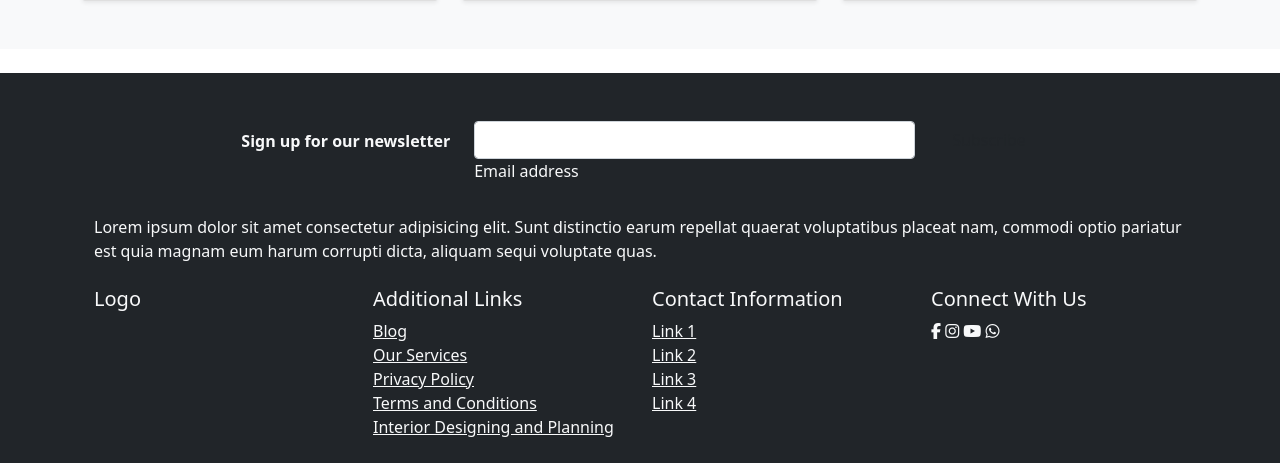
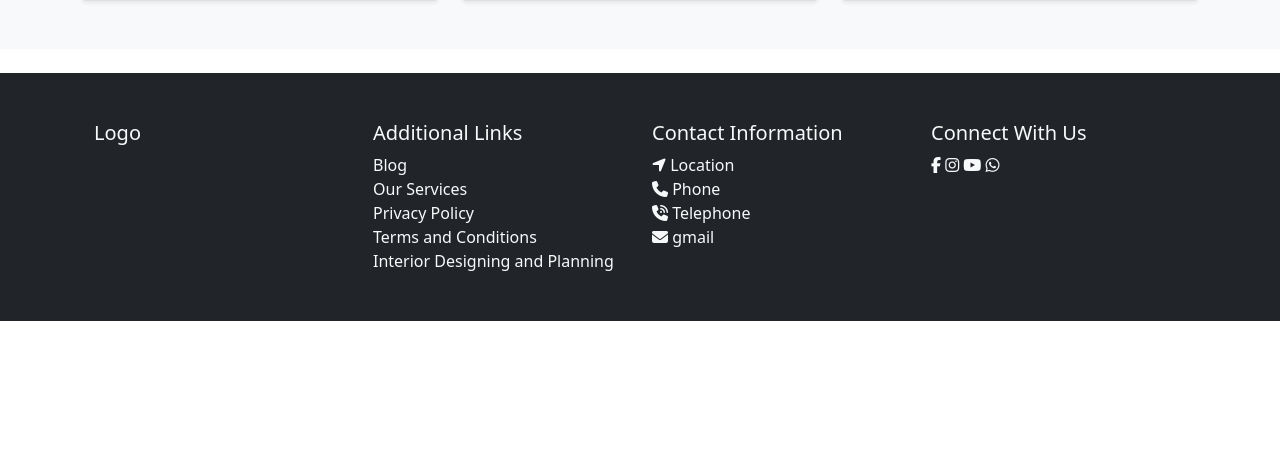
Before and after one commit to prabaldeshar/django-business-website, a Django app: page / in a window 1280 px wide; the page is wider, and only the part inside the window is pictured. Shown: the part 1671-2134 px from the top of that part. After the commit the page ends 1992 px from the top of that part, so only its background shows below. Run offline with Django 5.2, Linux system fonts and the light colour scheme.

Commit message:
footer text decoration,icon addition

```diff
--- a/website/templates/website/home.html
+++ b/website/templates/website/home.html
@@ -98,39 +98,9 @@
         <div class="container p-4 text-light">
             <section class="mb-4">
 
-            </section>
-
-            <section class="">
-            <form action="">
-                <div class="row d-flex justify-content-center">
-                <div class="col-auto">
-                    <p class="pt-2">
-                    <strong>Sign up for our newsletter</strong>
-                    </p>
-                </div>
-
-                <div class="col-md-5 col-12">
-                    <div data-mdb-input-init class="form-outline mb-4">
-                    <input type="email" id="form5Example24" class="form-control" />
-                    <label class="form-label" htmlFor="form5Example24">Email address</label>
-                    </div>
-                </div>
-
-                <div class="col-auto">
-                    <button data-mdb-ripple-init type="submit" class="btn btn-outline mb-4">
-                    Subscribe
-                    </button>
-                </div>
-                </div>
-            </form>
-            </section>
 
             <section class="mb-4">
-            <p>
-                Lorem ipsum dolor sit amet consectetur adipisicing elit. Sunt distinctio earum
-                repellat quaerat voluptatibus placeat nam, commodi optio pariatur est quia magnam eum
-                harum corrupti dicta, aliquam sequi voluptate quas.
-            </p>
+
             </section>
 
             <section class="">
@@ -142,23 +112,23 @@
                 </div>
 
                 <div class="col-lg-3 col-md-6 mb-4 mb-md-0">
-                <h5 class="text-capitalized">Additional Links</h5>
+                <h5 class="text-capitalized ">Additional Links</h5>
 
                 <ul class="list-unstyled mb-0">
                     <li>
-                    <a class="text-light" href="#!">Blog</a>
+                    <a class="text-light text-decoration-none" href="#!">Blog</a>
                     </li>
                     <li>
-                    <a class="text-light" href="#!">Our Services</a>
+                    <a class="text-light text-decoration-none" href="#!">Our Services</a>
                     </li>
                     <li>
-                    <a class="text-light" href="#!">Privacy Policy</a>
+                    <a class="text-light text-decoration-none" href="#!">Privacy Policy</a>
                     </li>
                     <li>
-                    <a class="text-light" href="#!">Terms and Conditions</a>
+                    <a class="text-light text-decoration-none" href="#!">Terms and Conditions</a>
                     </li>
                     <li>
-                    <a class="text-light" href="#!">Interior Designing and Planning</a>
+                    <a class="text-light text-decoration-none" href="#!">Interior Designing and Planning</a>
                     </li>
                 </ul>
                 </div>
@@ -167,17 +137,22 @@
                 <h5 class="text-capitalized">Contact Information</h5>
 
                 <ul class="list-unstyled mb-0">
+
                     <li>
-                    <a class="text-light" href="#!">Link 1</a>
+                    <i class="fa fa-location-arrow" aria-hidden="true"></i>
+                    <a class="text-light text-decoration-none" href="#!">Location</a>
                     </li>
                     <li>
-                    <a class="text-light" href="#!">Link 2</a>
+                    <i class="fa fa-phone" aria-hidden="true"></i>
+                    <a class="text-light text-decoration-none" href="#!">Phone</a>
                     </li>
                     <li>
-                    <a class="text-light" href="#!">Link 3</a>
+                    <i class="fa fa-volume-control-phone" aria-hidden="true"></i>
+                    <a class="text-light text-decoration-none" href="#!">Telephone</a>
                     </li>
                     <li>
-                    <a class="text-light" href="#!">Link 4</a>
+                      <i class="fa fa-envelope" aria-hidden="true"></i>
+                    <a class="text-light text-decoration-none" href="#!">gmail</a>
                     </li>
                 </ul>
                 </div>
```
